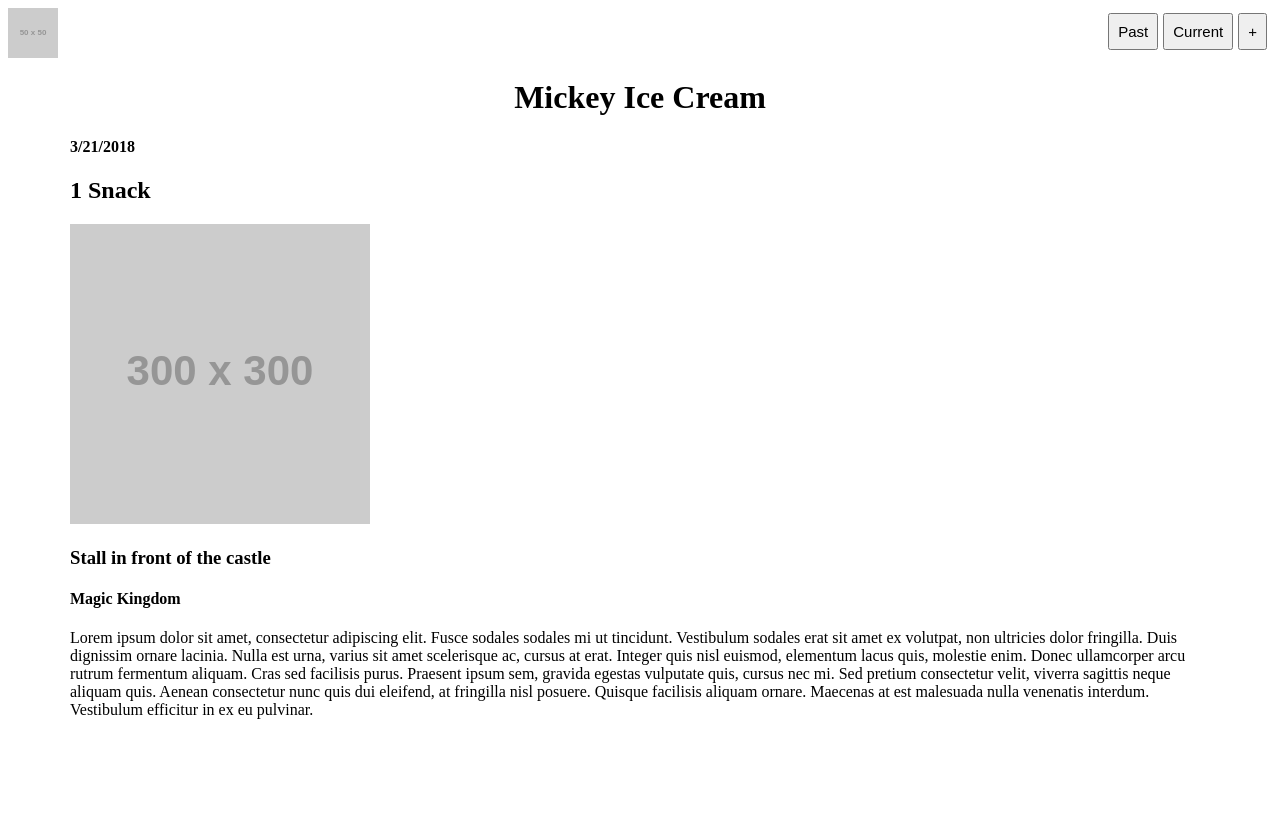
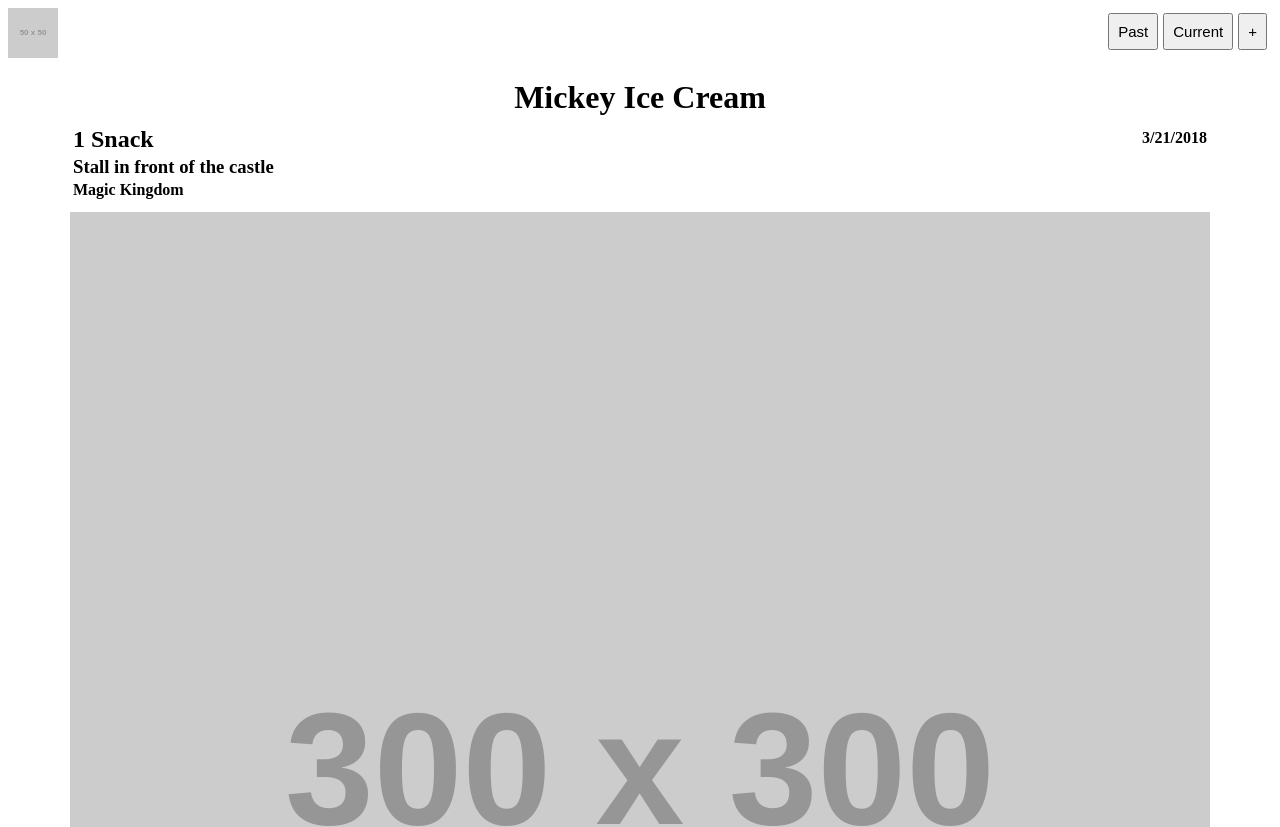
Before and after one commit to christinakerr/disney-dining-tracker, a React (Create React App) app in the folder client/: page /detail/1 in a window 1280 px wide. Shown: the top 827 px of the page. Before the commit the page ends 800 px from the top, so only its background shows below. Built offline with nearby package versions, Linux system fonts and the light colour scheme.

Commit message:
Styled layout of food detail page

```diff
--- a/client/src/components/Text/H4.js
+++ b/client/src/components/Text/H4.js
@@ -2,7 +2,7 @@
 
 function H4(props){
     return (
-        <h4>{props.children}</h4>
+        <h4 className={props.className}>{props.children}</h4>
     );
 }
 
--- a/client/src/pages/FoodDetail.js
+++ b/client/src/pages/FoodDetail.js
@@ -14,11 +14,11 @@ function FoodDetail(){
     return (
         <div css={pageStyles} >
             <H1>Mickey Ice Cream</H1>
-            <H4>3/21/2018</H4>
+            <H4 className="date">3/21/2018</H4>
             <H2>1 Snack</H2>
-            <img src="http://via.placeholder.com/300" alt="placeholder" />
             <H3>Stall in front of the castle</H3>
             <H4>Magic Kingdom</H4>
+            <img src="http://via.placeholder.com/300" alt="placeholder" />
             <P>Lorem ipsum dolor sit amet, consectetur adipiscing elit. Fusce sodales sodales mi ut tincidunt. Vestibulum sodales erat sit amet ex volutpat, non ultricies dolor fringilla. Duis dignissim ornare lacinia. Nulla est urna, varius sit amet scelerisque ac, cursus at erat. Integer quis nisl euismod, elementum lacus quis, molestie enim. Donec ullamcorper arcu rutrum fermentum aliquam. Cras sed facilisis purus. Praesent ipsum sem, gravida egestas vulputate quis, cursus nec mi. Sed pretium consectetur velit, viverra sagittis neque aliquam quis. Aenean consectetur nunc quis dui eleifend, at fringilla nisl posuere. Quisque facilisis aliquam ornare. Maecenas at est malesuada nulla venenatis interdum. Vestibulum efficitur in ex eu pulvinar.</P>
         </div>
     );
@@ -27,5 +27,17 @@ function FoodDetail(){
 export default FoodDetail;
 
 const pageStyles = css`
-
+    img {
+        width: 100%;
+        margin-top: 10px;
+    }
+    h1{
+        margin-bottom: 10px;
+    }
+    h4, h2, h3 {
+        margin: 3px;
+    }
+    .date {
+        float: right;
+    }
 `
```
